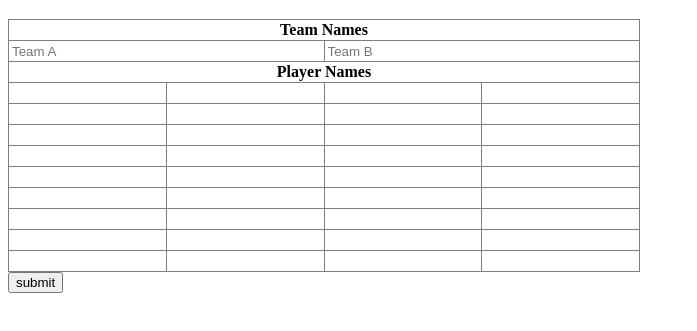
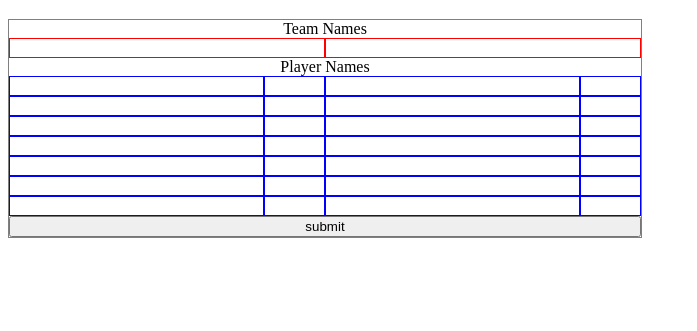
Before and after one commit to bluesauce3/volleyballScorecard, a plain HTML site: page index.html in a window 1280 px wide. Shown: the part 61-392 px from the top of the page, without its empty margins (0-697 px from the left). Drawn offline with Linux system fonts and the light colour scheme.

Commit message:
reworked team sheet to not use table or <input> elements to simplify css

```diff
--- a/index.html
+++ b/index.html
@@ -7,72 +7,47 @@
 	<body>
 		<h1>Volleyball Scorecard</h1>
 		<form class="team-sheet">
-			<table class="team-sheet-inputs">
-				<tr>
-					<th colspan="4">Team Names</th>
-				</tr>
-				<tr class="team-names">
-					<td colspan="2"><input type="text" id="teamA" placeholder="Team A"></td>
-					<td colspan="2"><input type="text" id="teamB" placeholder="Team B"></td>
-				</tr>
-				<tr>
-					<th colspan="4">Player Names</th>
-				</tr>
-				<tr>
-					<td class="playername"><input type="text" class="playernames-teamA"></td>
-					<td class="playernumber"><input type="text" class="playernumbers-teamA"></td>
-					<td class="playername"><input type="text" class="playernames-teamB"></td>
-					<td class="playernumber"><input type="text" class="playernumbers-teamB"></td>
-				</tr>
-				<tr>
-					<td class="playername"><input type="text" class="playernames-teamA"></td>
-					<td class="playernumber"><input type="text" class="playernumbers-teamA"></td>
-					<td class="playername"><input type="text" class="playernames-teamB"></td>
-					<td class="playernumber"><input type="text" class="playernumbers-teamB"></td>
-				</tr>
-				<tr>
-					<td class="playername"><input type="text" class="playernames-teamA"></td>
-					<td class="playernumber"><input type="text" class="playernumbers-teamA"></td>
-					<td class="playername"><input type="text" class="playernames-teamB"></td>
-					<td class="playernumber"><input type="text" class="playernumbers-teamB"></td>
-				</tr>
-				<tr>
-					<td class="playername"><input type="text" class="playernames-teamA"></td>
-					<td class="playernumber"><input type="text" class="playernumbers-teamA"></td>
-					<td class="playername"><input type="text" class="playernames-teamB"></td>
-					<td class="playernumber"><input type="text" class="playernumbers-teamB"></td>
-				</tr>
-				<tr>
-					<td class="playername"><input type="text" class="playernames-teamA"></td>
-					<td class="playernumber"><input type="text" class="playernumbers-teamA"></td>
-					<td class="playername"><input type="text" class="playernames-teamB"></td>
-					<td class="playernumber"><input type="text" class="playernumbers-teamB"></td>
-				</tr>
-				<tr>
-					<td class="playername"><input type="text" class="playernames-teamA"></td>
-					<td class="playernumber"><input type="text" class="playernumbers-teamA"></td>
-					<td class="playername"><input type="text" class="playernames-teamB"></td>
-					<td class="playernumber"><input type="text" class="playernumbers-teamB"></td>
-				</tr>
-				<tr>
-					<td class="playername"><input type="text" class="playernames-teamA"></td>
-					<td class="playernumber"><input type="text" class="playernumbers-teamA"></td>
-					<td class="playername"><input type="text" class="playernames-teamB"></td>
-					<td class="playernumber"><input type="text" class="playernumbers-teamB"></td>
-				</tr>
-				<tr>
-					<td class="playername"><input type="text" class="playernames-teamA"></td>
-					<td class="playernumber"><input type="text" class="playernumbers-teamA"></td>
-					<td class="playername"><input type="text" class="playernames-teamB"></td>
-					<td class="playernumber"><input type="text" class="playernumbers-teamB"></td>
-				</tr>
-				<tr>
-					<td class="playername"><input type="text" class="playernames-teamA"></td>
-					<td class="playernumber"><input type="text" class="playernumbers-teamA"></td>
-					<td class="playername"><input type="text" class="playernames-teamB"></td>
-					<td class="playernumber"><input type="text" class="playernumbers-teamB"></td>
-				</tr>
-			</table>
+			<span class="team-sheet-title">Team Names</span>
+			<span type="text" class="teamname teamA input" contenteditable="true"></span>
+			<span type="text" class="teamname teamB input" contenteditable="true"></span>
+
+			<span class="team-sheet-title">Player Names</span>
+			<span type="text" class="playername teamA input" contenteditable="true"></span>
+			<span type="text" class="playernumber teamA input" contenteditable="true"></span>
+			<span type="text" class="playername teamB input" contenteditable="true"></span>
+			<span type="text" class="playernumber teamB input" contenteditable="true"></span>
+
+			<span type="text" class="playername teamA input" contenteditable="true"></span>
+			<span type="text" class="playernumber teamA input" contenteditable="true"></span>
+			<span type="text" class="playername teamB input" contenteditable="true"></span>
+			<span type="text" class="playernumber teamB input" contenteditable="true"></span>
+
+			<span type="text" class="playername teamA input" contenteditable="true"></span>
+			<span type="text" class="playernumber teamA input" contenteditable="true"></span>
+			<span type="text" class="playername teamB input" contenteditable="true"></span>
+			<span type="text" class="playernumber teamB input" contenteditable="true"></span>
+
+			<span type="text" class="playername teamA input" contenteditable="true"></span>
+			<span type="text" class="playernumber teamA input" contenteditable="true"></span>
+			<span type="text" class="playername teamB input" contenteditable="true"></span>
+			<span type="text" class="playernumber teamB input" contenteditable="true"></span>
+
+			<span type="text" class="playername teamA input" contenteditable="true"></span>
+			<span type="text" class="playernumber teamA input" contenteditable="true"></span>
+			<span type="text" class="playername teamB input" contenteditable="true"></span>
+			<span type="text" class="playernumber teamB input" contenteditable="true"></span>
+
+			<span type="text" class="playername teamA input" contenteditable="true"></span>
+			<span type="text" class="playernumber teamA input" contenteditable="true"></span>
+			<span type="text" class="playername teamB input" contenteditable="true"></span>
+			<span type="text" class="playernumber teamB input" contenteditable="true"></span>
+
+			<span type="text" class="playername teamA input" contenteditable="true"></span>
+			<span type="text" class="playernumber teamA input" contenteditable="true"></span>
+			<span type="text" class="playername teamB input" contenteditable="true"></span>
+			<span type="text" class="playernumber teamB input" contenteditable="true"></span>
+
+
 			<button id="team-sheet-submit" onclick="submitTeamSheet()">submit</button>
 		</form>
 	</body>
--- a/style.css
+++ b/style.css
@@ -9,21 +9,36 @@
 
 .team-sheet {
     width: 50%;
+    border: 1px solid grey;
+    display: flex;
+    flex-wrap: wrap;
+    flex-direction: row;
 }
 
 .team-sheet-inputs {
     width: 100%;
 }
 
-.playernames-teamA, .playernames-teamB {
-    width: 95%;
+.teamname {
+    width: calc(50% - 2px);
+    border: 1px solid red;
 }
 
-.playernumbers-teamA, .playernumbers-teamB {
-    width: 95%;
+.playername {
+    width: 40%;
+    border: 1px solid blue;
+}
+.playernumber {
+    width: calc(10% - 4px);
+    border: 1px solid blue;
 }
 
-td.playernames {
+#team-sheet-submit {
+    flex-wrap: none;
+    width: 100%;
 }
-td.playernumbers {
+
+.team-sheet-title {
+    width: 100%;
+    text-align: center;
 }
```
